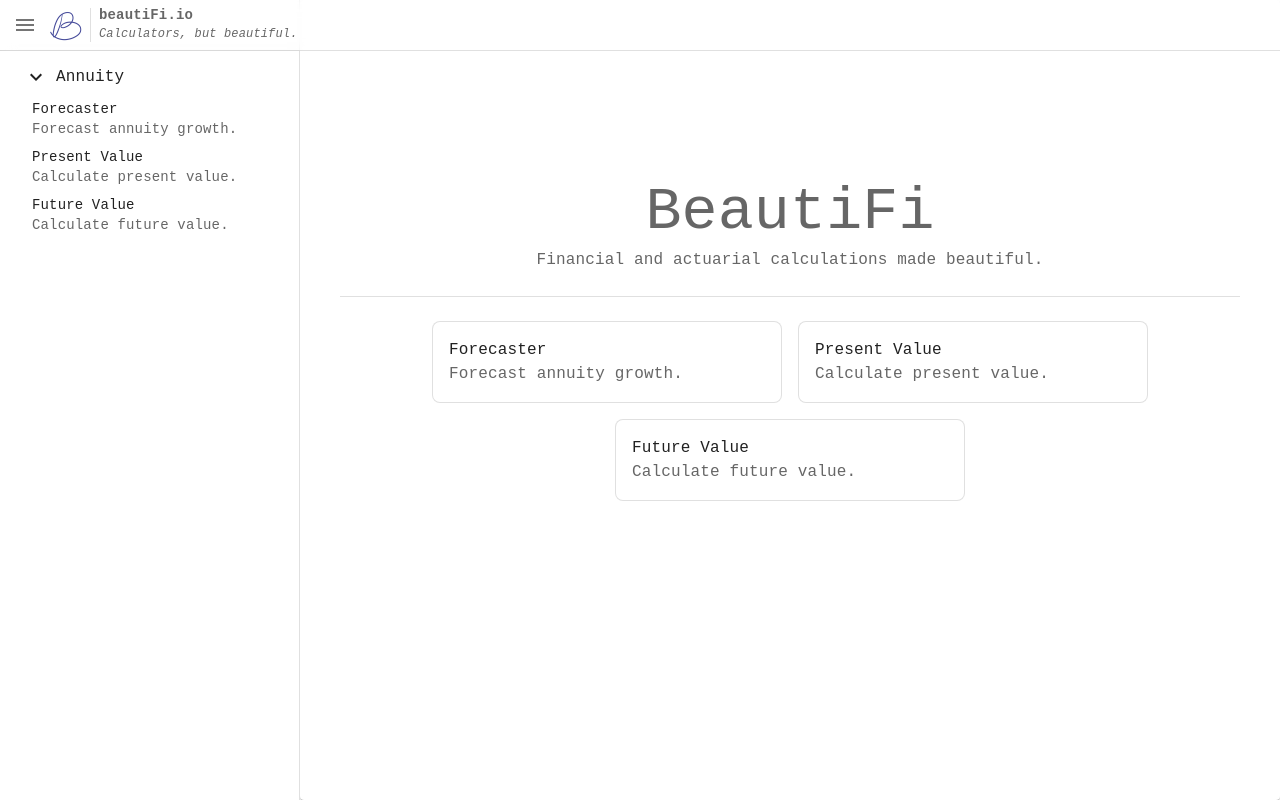
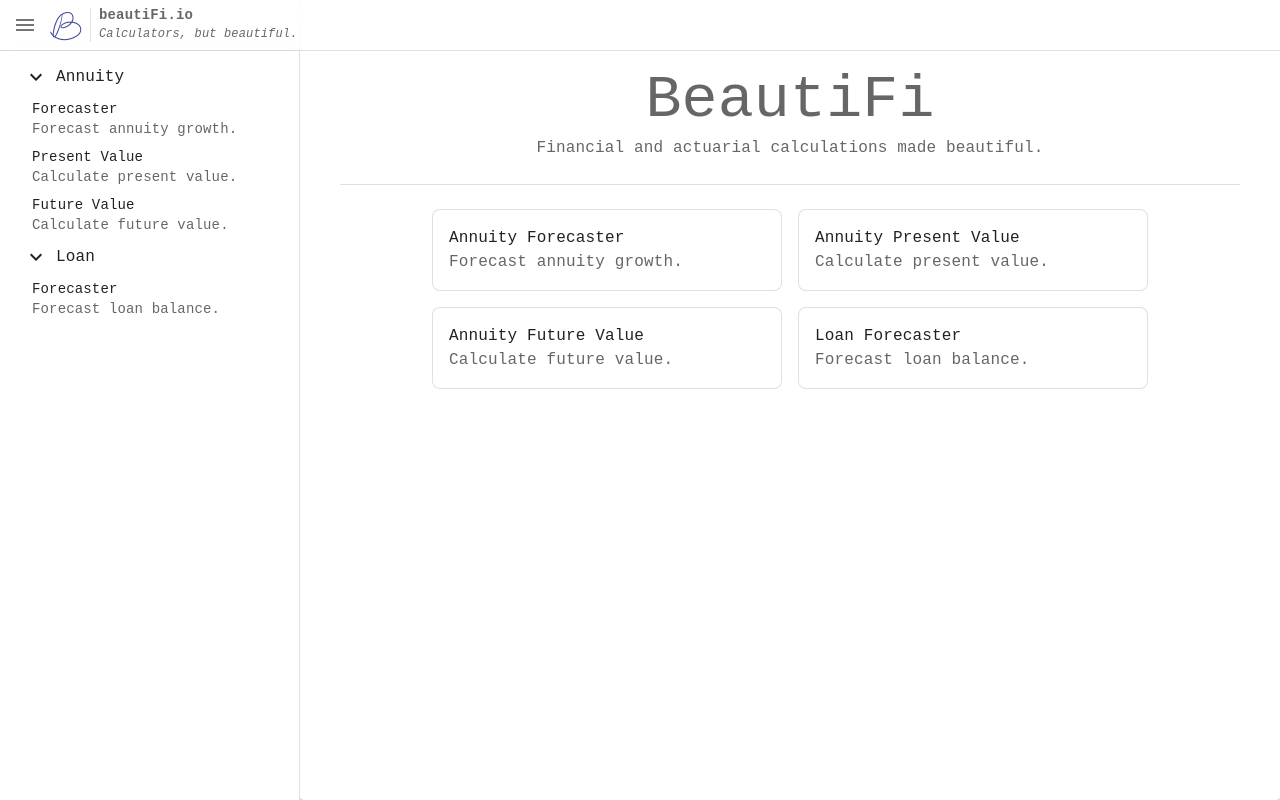
Before and after one commit to kevindmorris/beautiFi, a React (Create React App) app: page / in a window 1280 px wide. Built offline with nearby package versions, Linux system fonts and the light colour scheme.

Commit message:
introduce loan page

```diff
--- a/src/components/layout/router/router.tsx
+++ b/src/components/layout/router/router.tsx
@@ -5,6 +5,7 @@ import HomePage from "../../pages/home/HomePage";
 import AnnuityForecasterPage from "../../pages/annuityForecaster/AnnuityForecasterPage";
 import AnnuityPVPage from "../../pages/annuityPV/AnnuityPVPage";
 import AnnuityFVPage from "../../pages/annuityFV/AnnuityFVPage";
+import LoanForecasterPage from "../../pages/loanForecaster/LoanForecasterPage";
 
 const routes = [
   {
@@ -15,6 +16,7 @@ const routes = [
       { path: "annuity-forecaster", element: <AnnuityForecasterPage /> },
       { path: "annuity-present-value", element: <AnnuityPVPage /> },
       { path: "annuity-future-value", element: <AnnuityFVPage /> },
+      { path: "loan-forecaster", element: <LoanForecasterPage /> },
     ],
   },
 ];
--- a/src/components/layout/scaffold/NavDrawer.tsx
+++ b/src/components/layout/scaffold/NavDrawer.tsx
@@ -133,6 +133,7 @@ const NavDrawerContents = ({
   const navigate = useNavigate();
 
   const [openAnnuity, setOpenAnnuity] = React.useState(true);
+  const [openLoans, setOpenLoans] = React.useState(true);
 
   return (
     <List
@@ -192,6 +193,38 @@ const NavDrawerContents = ({
           ))}
         </List>
       </Collapse>
+
+      <MenuItem onClick={() => setOpenLoans(!openLoans)}>
+        <ExpandMore
+          sx={{
+            transform: openAnnuity ? "rotate(0deg)" : "rotate(-90deg)",
+            transition: "transform 0.25s ease",
+          }}
+        />
+        <ListItemText primary="Loan" />
+      </MenuItem>
+      <Collapse in={openLoans} unmountOnExit>
+        <List dense disablePadding>
+          {[
+            {
+              primary: "Forecaster",
+              secondary: "Forecast loan balance.",
+              href: "loan-forecaster",
+            },
+          ].map((e) => (
+            <MenuItem
+              key={e.primary}
+              dense
+              onClick={() => {
+                navigate(e.href);
+                setOpen(false);
+              }}
+            >
+              <ListItemText primary={e.primary} secondary={e.secondary} />
+            </MenuItem>
+          ))}
+        </List>
+      </Collapse>
     </List>
   );
 };
--- a/src/components/pages/annuityPV/Controls.tsx
+++ b/src/components/pages/annuityPV/Controls.tsx
@@ -105,7 +105,7 @@ export default function Controls({
         inputProps={{ min: 0, step: 1000 }}
       />
       <Divider />
-      <Box style={{ display: "flex", gap: 1 }}>
+      <Box sx={{ display: "flex", gap: 1 }}>
         <InputNumerical
           label="Contribution"
           value={contribution || ""}
--- a/src/components/pages/home/HomePage.tsx
+++ b/src/components/pages/home/HomePage.tsx
@@ -16,7 +16,6 @@ export default function HomePage() {
   return (
     <PageContainer
       sx={{
-        pt: theme.spacing(22),
         display: "flex",
         flexDirection: "column",
         alignItems: "center",
@@ -43,19 +42,24 @@ export default function HomePage() {
       >
         {[
           {
-            primary: "Forecaster",
+            primary: "Annuity Forecaster",
             secondary: "Forecast annuity growth.",
             href: "annuity-forecaster",
           },
           {
-            primary: "Present Value",
+            primary: "Annuity Present Value",
             secondary: "Calculate present value.",
             href: "annuity-present-value",
           },
           {
-            primary: "Future Value",
+            primary: "Annuity Future Value",
             secondary: "Calculate future value.",
             href: "annuity-future-value",
+          },
+          {
+            primary: "Loan Forecaster",
+            secondary: "Forecast loan balance.",
+            href: "loan-forecaster",
           },
         ].map((e) => (
           <Paper
--- /dev/null
+++ b/src/components/pages/loanForecaster/LoanForecasterPage.tsx
@@ -0,0 +1,6 @@
+import React from "react";
+import PageContainer from "../PageContainer";
+
+export default function LoanForecasterPage() {
+  return <PageContainer>LoanForecasterPage</PageContainer>;
+}
```
